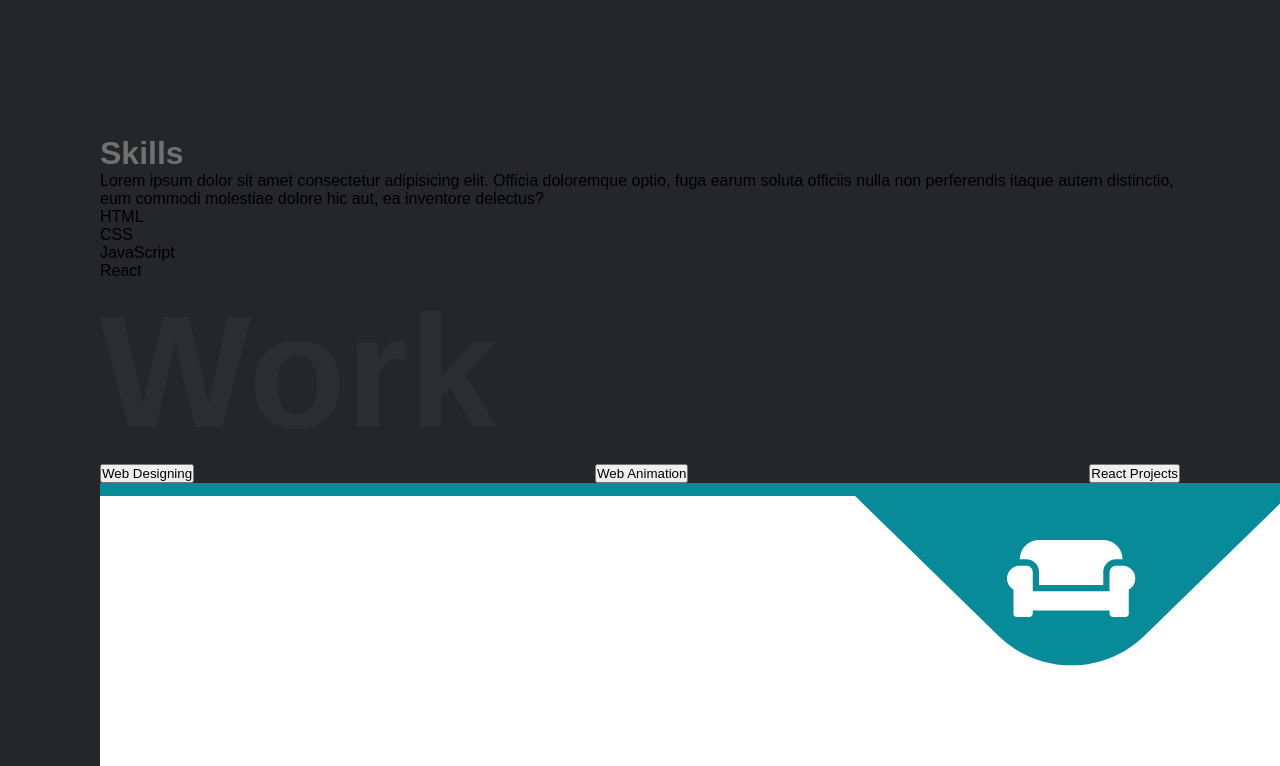
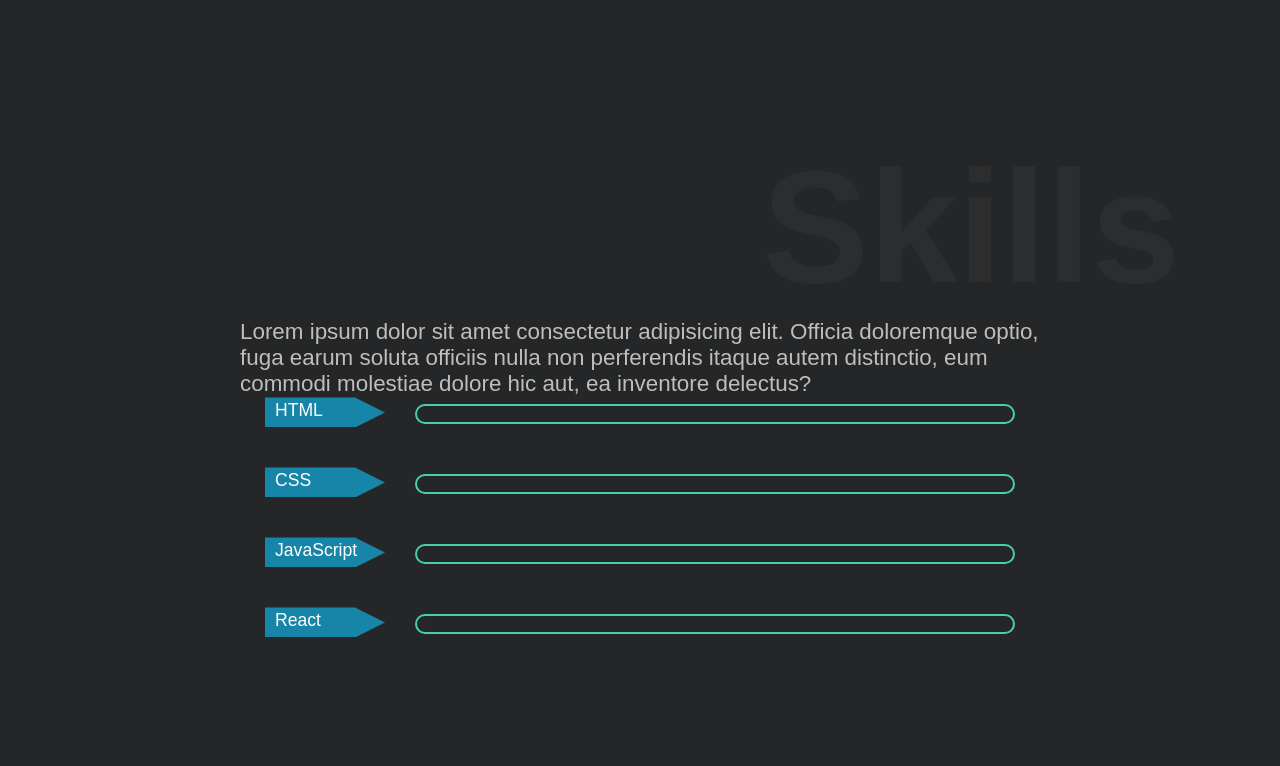
Before and after one commit to baderbintahir/My-Portfolio, a plain HTML site: page index.html in a window 1280 px wide. Shown: the part 1560-2326 px from the top of the page. Drawn offline with Linux system fonts and the light colour scheme.

Commit message:
#2: styling till skills

```diff
--- a/css/style.css
+++ b/css/style.css
@@ -172,3 +172,84 @@ a.about-me-info p{
   right: calc(100% - 100px);
   transform: translateX(calc(-100% + 100px));
 }
+
+.skills{
+  height: 100vh;
+}
+
+.skills h1,
+.contact h1{
+  text-align: right;
+  font-size: 10rem;
+  opacity: .1;
+}
+
+.skills-info{
+  font-size: 1.4rem;
+  color: #BEBEBE;
+  max-width: 800px;
+  position: relative;
+  left: 50%;
+  right: 50%;
+  transform: translateX(-50%);
+}
+
+.html{
+  display: flex;
+  flex-wrap: wrap;
+  justify-content: center;
+  margin-bottom: 40px;
+}
+
+div[class^='tag-'] {
+  clip-path: polygon(75% 0%, 100% 50%, 75% 100%, 0% 100%, 0% 50%, 0% 0%);
+  width: 120px;
+  height: 30px;
+  background-color: #1785A7;
+  margin-right: 30px;
+}
+
+div[class^='tag-'] p{
+  color: #fff;
+  text-align: left;
+  padding-left: 10px;
+  font-size: 1.1rem;
+  padding-top: 3px;
+}
+
+.progressbar{
+  position: relative;
+  width: 600px;
+  height: 20px;
+  border: 2px solid #48CFAD;
+  border-radius: 20px;
+  margin-top: 7px;
+}
+
+div[class^='bar-']{
+  position: absolute;
+  background-color: #48CFAD;
+  height: 10px;
+  border-radius: 20px;
+  margin: 2.7px;
+}
+
+.bar-html,
+.bar-css,
+.bar-javascript,
+.bar-react{
+  width: calc(0 - 6px);
+}
+
+.work-category button{
+  text-transform: capitalize;
+  border: 3px solid #ED5565;
+  padding: 15px 30px;
+  border-radius: 50px;
+  color: #ED5565;
+  font-size: 1.1rem;
+  letter-spacing: 1px;
+  background-color: #252627;
+  outline: none;
+  cursor: pointer;
+}
```
